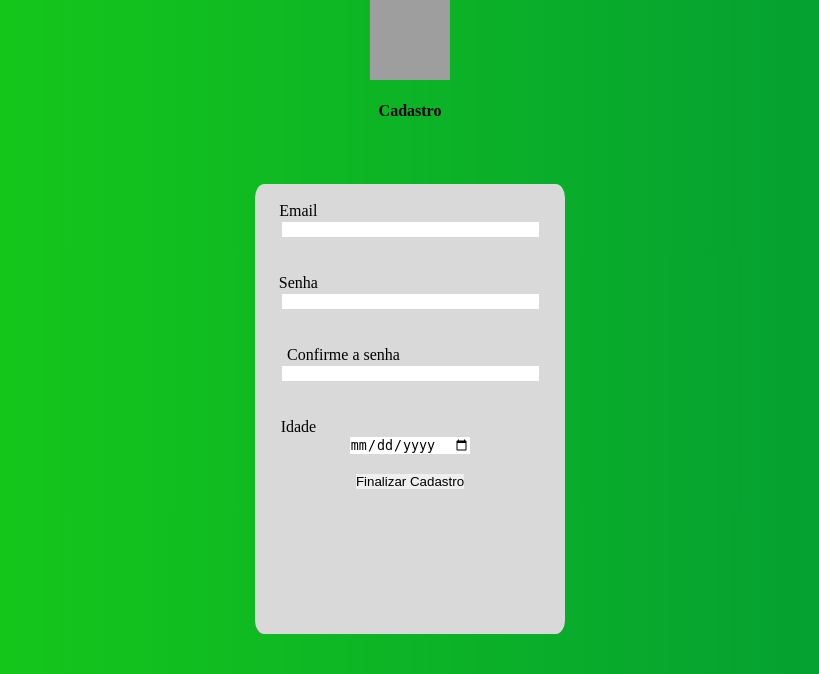
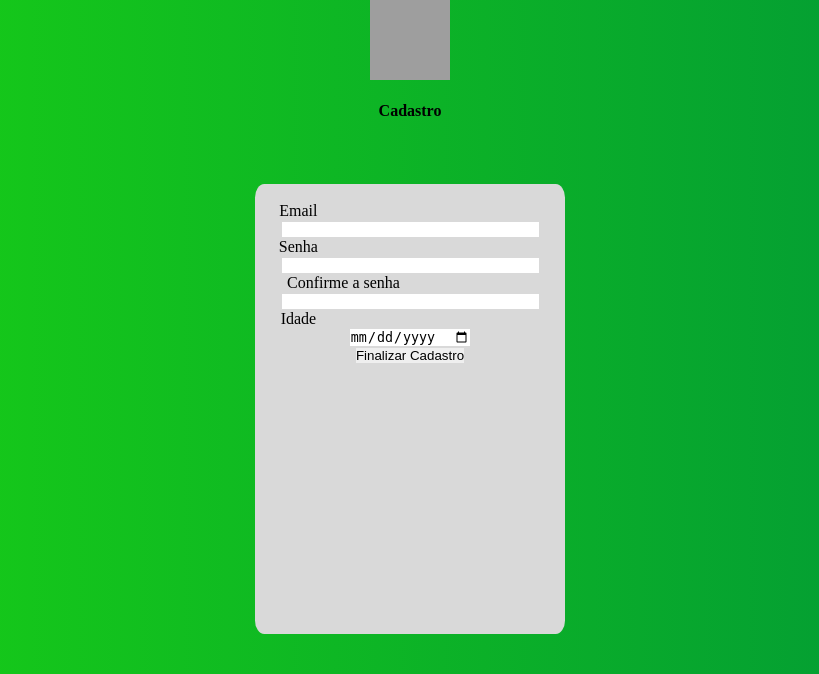
Before and after one commit to MateusKekw/projeto-tds, a Flask app: page /cadastro in a window 1280 px wide. Shown: the top 674 px of the page, without its empty margins (230-1049 px from the left). Run offline with Flask 3, Linux system fonts and the light colour scheme; grey boxes are pictures that could not be loaded.

Commit message:
Update cadastro.html

```diff
--- a/projeto_tds/templates/cadastro.html
+++ b/projeto_tds/templates/cadastro.html
@@ -14,33 +14,25 @@
     <br>
     <h4 class="h4">Cadastro</h4>
     <div class="login2">
+        <form action="cadastro.py" method="post">
             <br>
-    <form action="cadastro.py" method="post">
             <p class="dados"><label for="iEmail">Email</label></p>
             <input size="30" maxlength="50" type="text" name="E-mail" id="iEmail" required>
-        <br>
-        <br>
-        <br>
 
             <p class="dados"><label for="iPassword">Senha</label></p>
             <input size="30" minlength="8" maxlength="20" type="password" name="Password" id="iPassword" required>
-        <br>
-        <br>
-        <br>
 
             <p class="d2"><label for="ic-Password">Confirme a senha</label></p>
             <input size="30" minlength="8" maxlength="20" type="password" name="iC-Password" id="ic-Password" required>
-        <br>
-        <br>
-        <br>
 
-        <p class="dados"><label for="idade">Idade</label></p>
+            <p class="dados"><label for="data">Idade</label></p>
             <input type="date" id="data">
 
             <br>
-        <br>
-        <input type="submit" value="Finalizar Cadastro">
+
+            <input type="submit" value="Finalizar Cadastro" class="botoes">
         </form>
     </div>
 </body>
 </html>
+</html>
```
Lines whose indentation alone changed are shown as unchanged.
